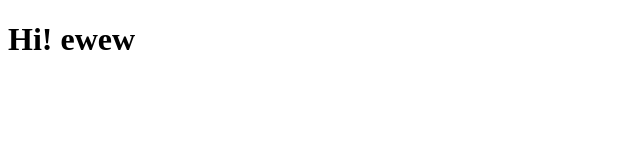
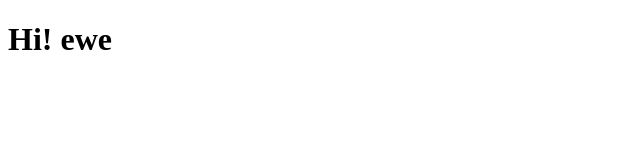
Before and after one commit to 95Chester95/Js, a plain HTML site: page index.html in a window 1280 px wide. Shown: the full height of the page, 0-640 px from the left. Drawn offline with Linux system fonts and the light colour scheme.

Commit message:
My first commit

```diff
--- a/index.html
+++ b/index.html
@@ -7,7 +7,7 @@
   <title>Document</title>
 </head>
 <body>
-  <h1>Hi! ewew</h1>
+  <h1>Hi! ewe</h1>
   <script src="JS/alert.js"></script>
 </body>
 </html>
```
